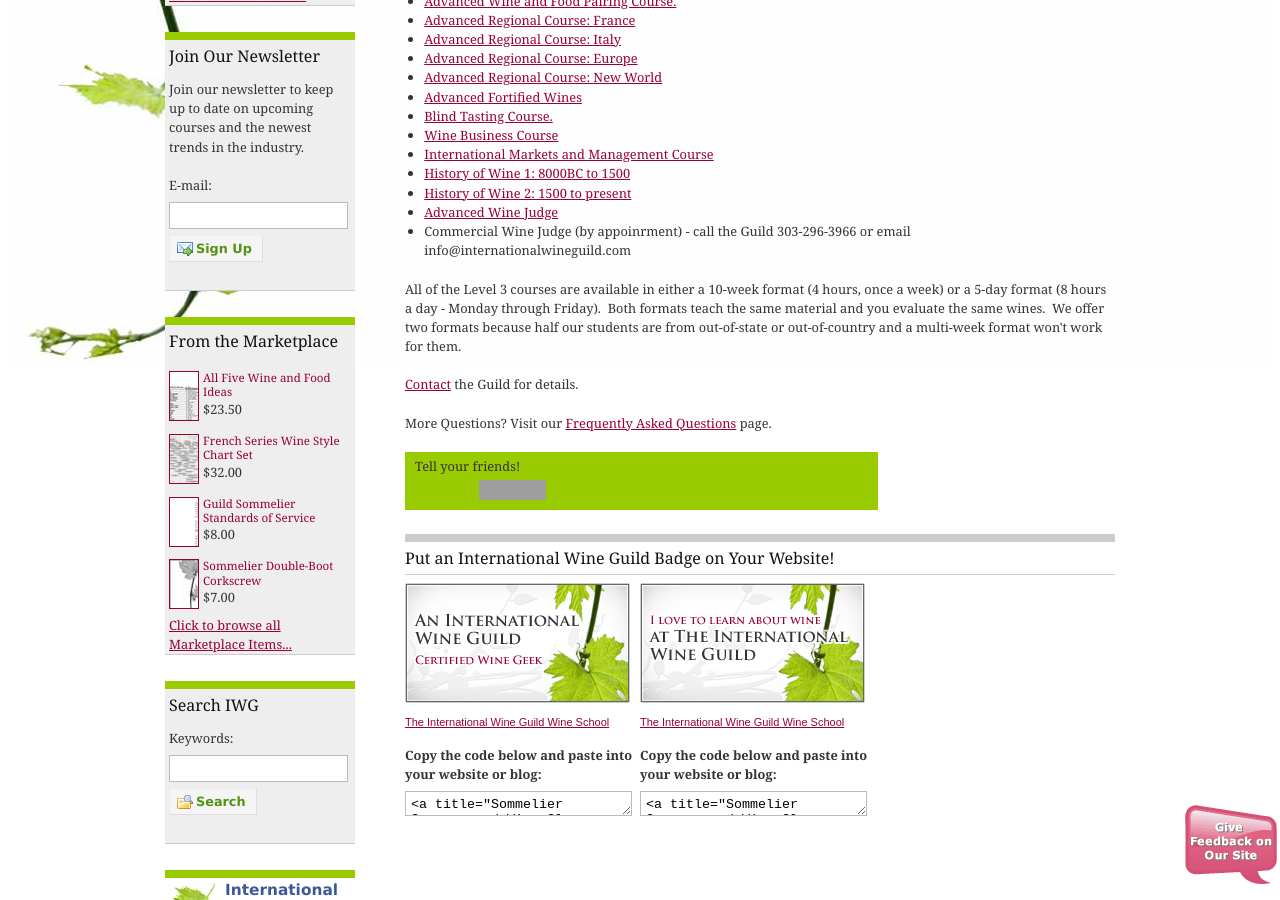
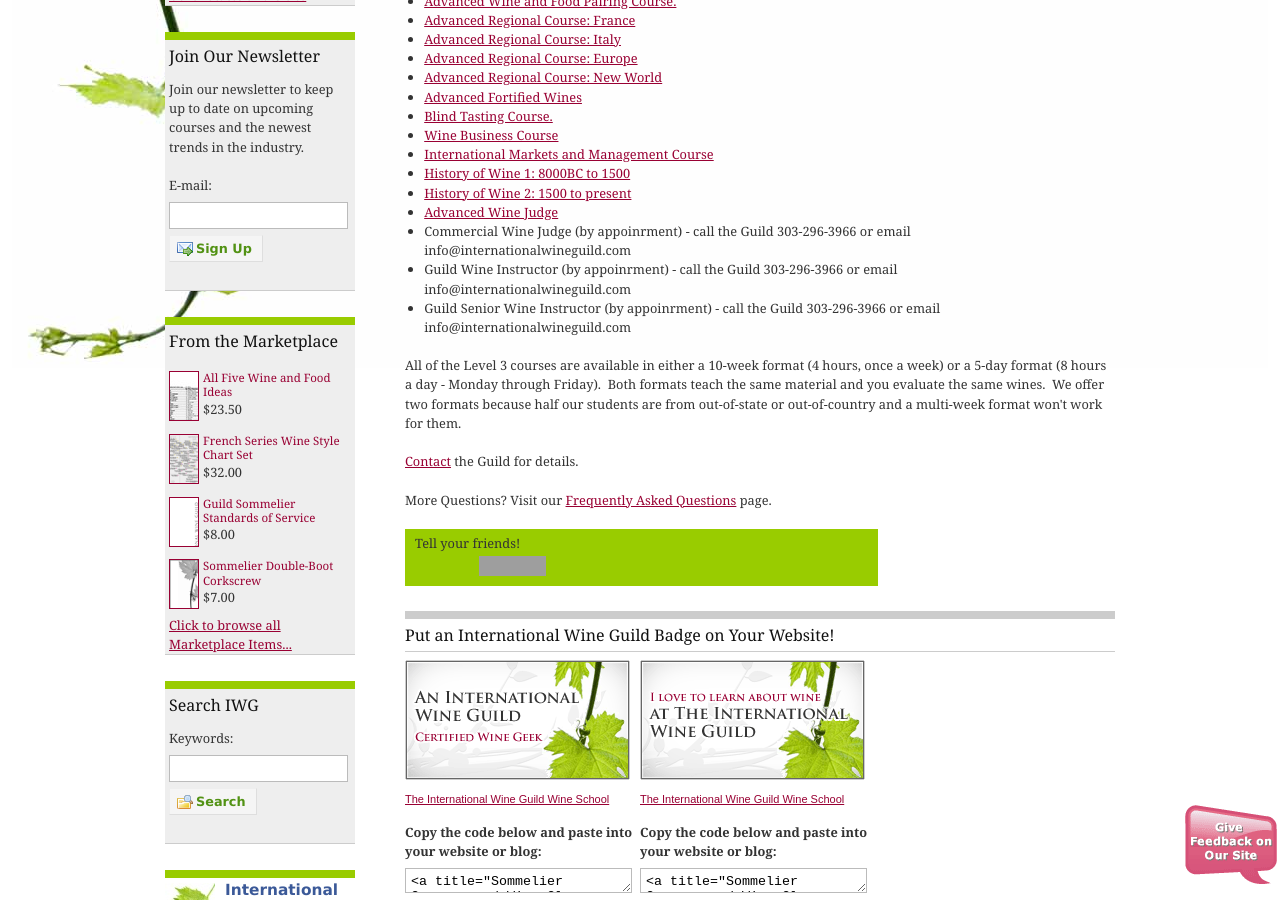
Before and after one commit to CKDev/internationalwineguild.com, a Jekyll site: the page built from guild-wine-master.html, in a window 1280 px wide and 900 px high, scrolled down 612 px. Built offline with Jekyll 4.4.1, drawn with Linux system fonts in a browser that asks for light colours; a script that is not in the unit is left out; comment, search, counter and statistics services are not loaded; grey boxes are pictures that could not be loaded.

Commit message:
Update guild-wine-master.html

```diff
--- a/guild-wine-master.html
+++ b/guild-wine-master.html
@@ -59,6 +59,8 @@
 	  </li>
 
   <li>Commercial Wine Judge (by appoinrment) - call the Guild 303-296-3966 or email info@internationalwineguild.com</li>
+  <li>Guild Wine Instructor (by appoinrment) - call the Guild 303-296-3966 or email info@internationalwineguild.com</li>
+  <li>Guild Senior Wine Instructor (by appoinrment) - call the Guild 303-296-3966 or email info@internationalwineguild.com</li>
 
 </ul>
 <p>
```
